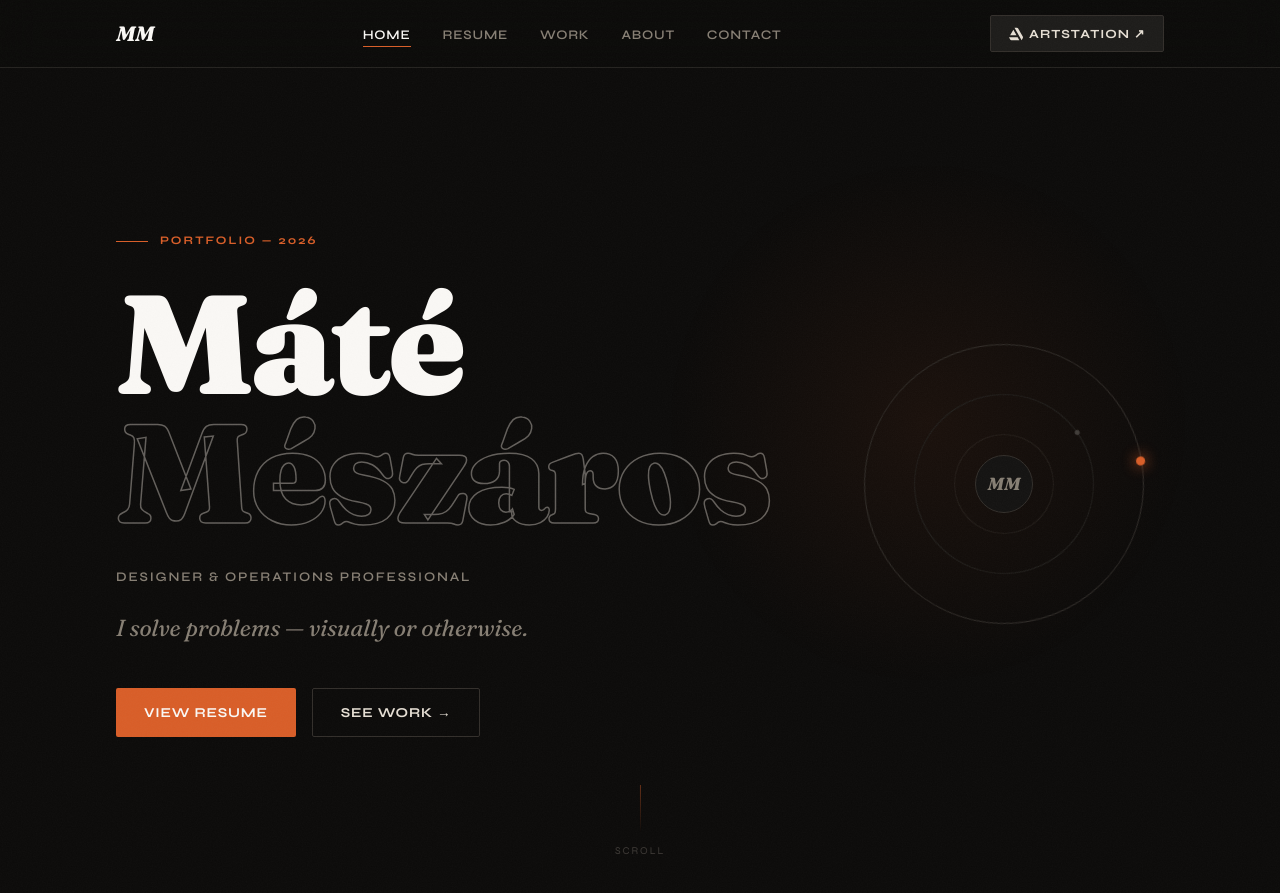
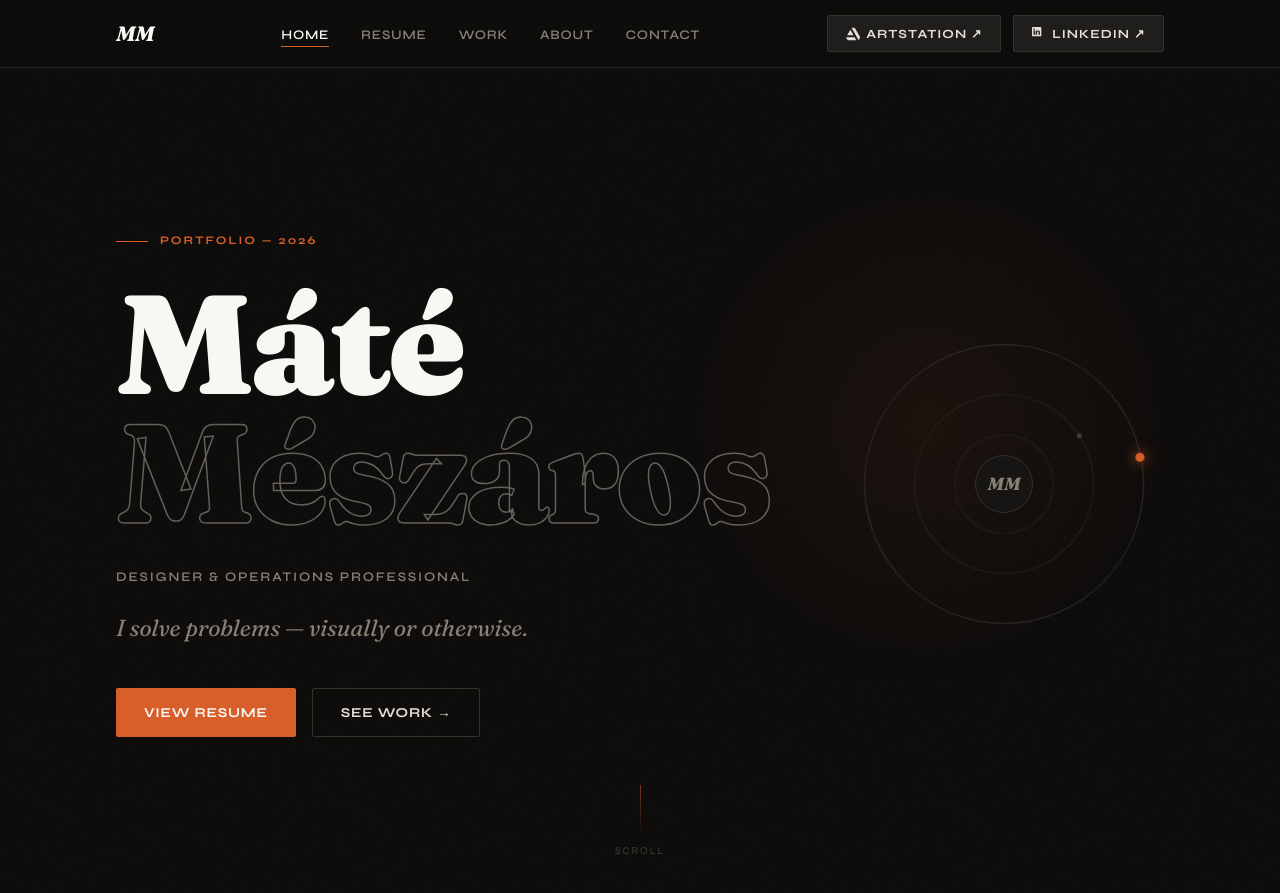
Before and after one commit to Muad0510/muad0510.github.io, a Jekyll site: the page built from index.html, in a window 1280 px wide and 900 px high. Shown: the top 893 px of the window. Built offline with Jekyll 4.4.1, drawn with Linux system fonts in a browser that asks for light colours; some of the changed text lies outside the part shown.

Commit message:
Remove project from main index, add linkedin button
Signed-off-by: Csaba Istvan Berta <fadden@byteslabs.nl>

```diff
--- a/_includes/header.html
+++ b/_includes/header.html
@@ -30,6 +30,16 @@
         </svg>
         ArtStation ↗
       </a>
+      <a href="{{ site.author.linkedin }}"
+         target="_blank"
+         rel="noopener noreferrer"
+         class="nav__linkedin"
+         aria-label="View LinkedIn profile (opens in new tab)">
+        <svg width="14" height="14" viewBox="0 0 24 24" fill="currentColor" aria-hidden="true">
+          <path d="M0 1.146C0 .513.526 0 1.175 0h13.65C15.474 0 16 .513 16 1.146v13.708c0 .633-.526 1.146-1.175 1.146H1.175C.526 16 0 15.487 0 14.854zm4.943 12.248V6.169H2.542v7.225zm-1.2-8.212c.837 0 1.358-.554 1.358-1.248-.015-.709-.52-1.248-1.342-1.248S2.4 3.226 2.4 3.934c0 .694.521 1.248 1.327 1.248zm4.908 8.212V9.359c0-.216.016-.432.08-.586.173-.431.568-.878 1.232-.878.869 0 1.216.662 1.216 1.634v3.865h2.401V9.25c0-2.22-1.184-3.252-2.764-3.252-1.274 0-1.845.7-2.165 1.193v.025h-.016l.016-.025V6.169h-2.4c.03.678 0 7.225 0 7.225z"/>
+        </svg>
+        LinkedIn ↗
+      </a>
 
       <button class="nav__hamburger" id="hamburger" aria-label="Toggle menu" aria-expanded="false" aria-controls="mobileMenu">
         <span></span>
--- a/assets/css/main.scss
+++ b/assets/css/main.scss
@@ -222,6 +222,29 @@
 }
 .nav__artstation svg { flex-shrink: 0; }
 .nav__artstation:hover {
+  background: var(--accent);
+  border-color: var(--accent);
+  color: var(--white);
+  transform: translateY(-1px);
+}
+
+.nav__linkedin {
+  display: inline-flex;
+  align-items: center;
+  gap: 0.4rem;
+  padding: 0.45rem 1.1rem;
+  background: var(--surface-2);
+  border: 1px solid var(--border-l);
+  border-radius: 2px;
+  font-size: 0.78rem;
+  font-weight: 700;
+  letter-spacing: 0.08em;
+  text-transform: uppercase;
+  color: var(--text);
+  transition: all 0.25s var(--ease);
+}
+.nav__linkedin svg { flex-shrink: 0; }
+.nav__linkedin:hover {
   background: var(--accent);
   border-color: var(--accent);
   color: var(--white);
--- a/index.html
+++ b/index.html
@@ -120,64 +120,3 @@
     </div>
   </div>
 </section>
-
-<!-- ─── SELECTED WORK PREVIEW ────────────────────────── -->
-<section class="work-preview section">
-  <div class="container">
-    <div class="section__header">
-      <div>
-        <p class="eyebrow">Selected Work</p>
-        <h2 class="section__title">Creative Projects</h2>
-      </div>
-      <a href="{{ '/work' | relative_url }}" class="section__link">
-        View all <span class="arrow">→</span>
-      </a>
-    </div>
-
-    <div class="preview-grid">
-      <a href="{{ '/work' | relative_url }}" class="preview-card">
-        <div class="preview-card__num">Personal</div>
-        <h3 class="preview-card__title">2D Illustration & Branding</h3>
-        <p class="preview-card__desc">
-          Original artworks and brand identity pieces developed under a personal
-          label and for clients. From concept through final production.
-        </p>
-        <div class="preview-card__tags">
-          <span class="tag">2D Design</span>
-          <span class="tag">Illustration</span>
-          <span class="tag">Branding</span>
-        </div>
-        <span class="preview-card__arrow">↗</span>
-      </a>
-
-      <a href="{{ '/work' | relative_url }}" class="preview-card">
-        <div class="preview-card__num">3D</div>
-        <h3 class="preview-card__title">3D Modelling & Animation</h3>
-        <p class="preview-card__desc">
-          Three-dimensional work spanning character models, environments, and
-          animation — built on a foundation of formal 3D training.
-        </p>
-        <div class="preview-card__tags">
-          <span class="tag">3D Modelling</span>
-          <span class="tag">Animation</span>
-          <span class="tag">Game Integration</span>
-        </div>
-        <span class="preview-card__arrow">↗</span>
-      </a>
-
-      <a href="{{ site.author.artstation }}" target="_blank" rel="noopener" class="preview-card">
-        <div class="preview-card__num">Portfolio</div>
-        <h3 class="preview-card__title">Full Gallery on ArtStation</h3>
-        <p class="preview-card__desc">
-          The complete archive of creative work — commissions, personal pieces,
-          process breakdowns, and experiments.
-        </p>
-        <div class="preview-card__tags">
-          <span class="tag">Commission Work</span>
-          <span class="tag">Personal Art</span>
-        </div>
-        <span class="preview-card__arrow">↗</span>
-      </a>
-    </div>
-  </div>
-</section>
```
